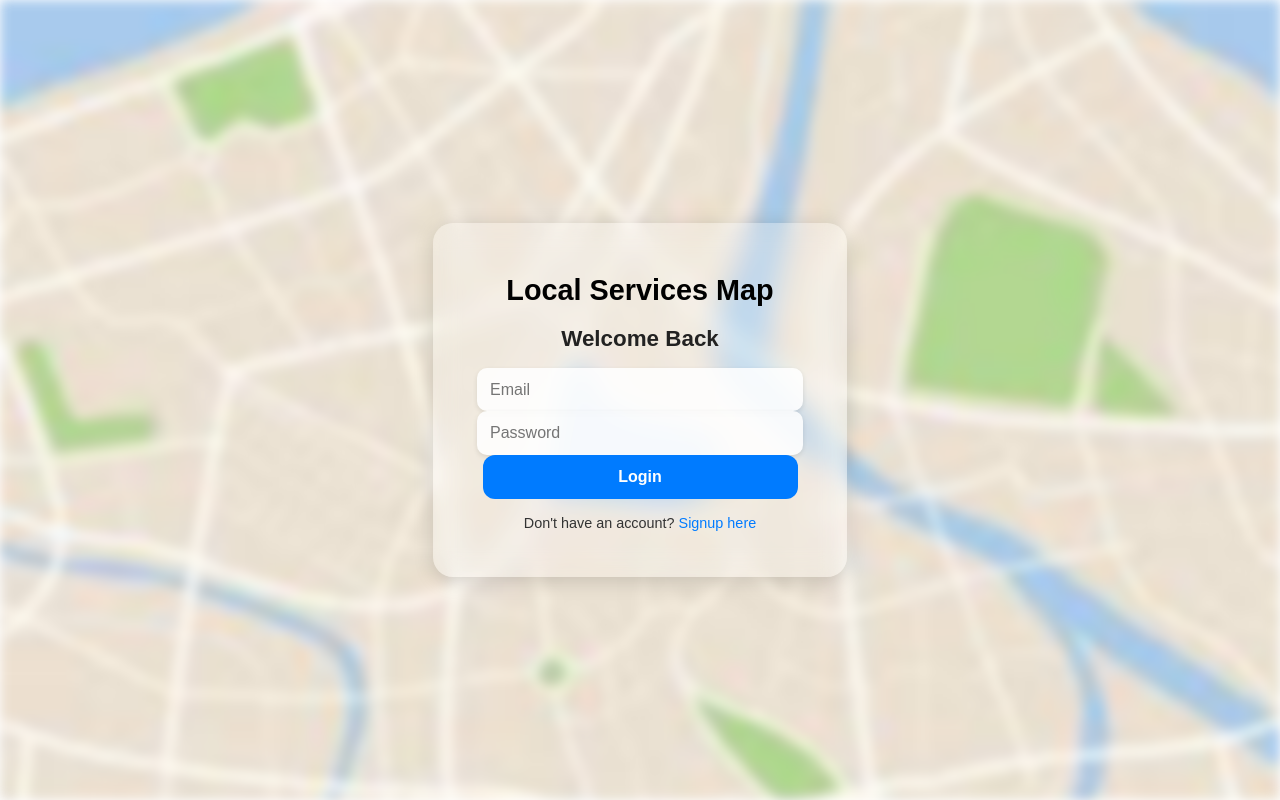
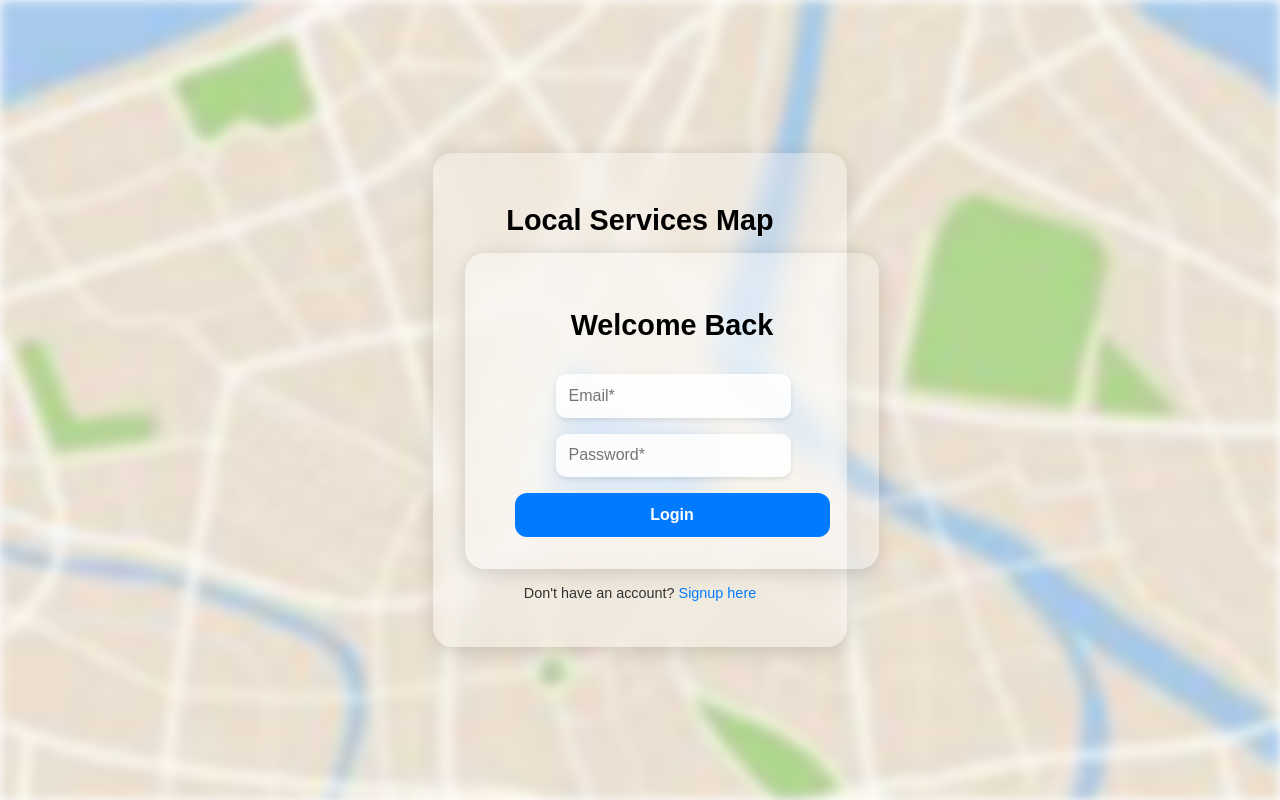
Before and after one commit to Likitha-Thumma/Interactive-Map-For-Local-Services, a plain HTML site: page login.html in a window 1280 px wide. Drawn offline with Linux system fonts and the light colour scheme.

Commit message:
Fix class attribute typo in login form

```diff
--- a/login.html
+++ b/login.html
@@ -12,13 +12,13 @@
             <h1>Local Services Map</h1>
 
 
-            <form id="loginForm" cl0ass="auth-form active">
+            <form id="loginForm" class="auth-form active">
                 <h2>Welcome Back</h2>
                 <div class="form-group">
-                    <input type="email" id="loginEmail" placeholder="Email" required>
+                    <input type="email" id="loginEmail" placeholder="Email*" required>
                 </div>
                 <div class="form-group">
-                    <input type="password" id="loginPassword" placeholder="Password" required>
+                    <input type="password" id="loginPassword" placeholder="Password*" required>
                 </div>
                 <button type="submit" class="btn-primary">Login</button>
             </form>
```
